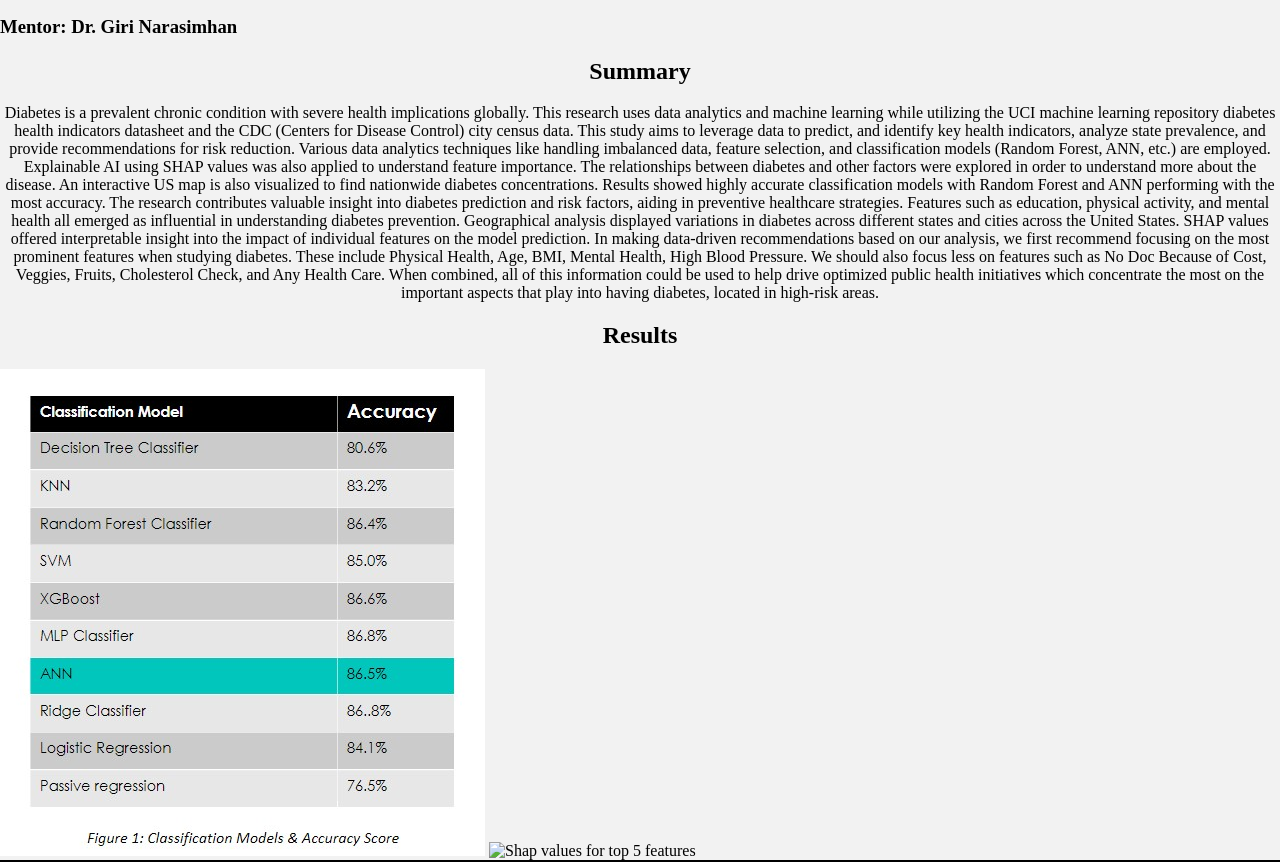
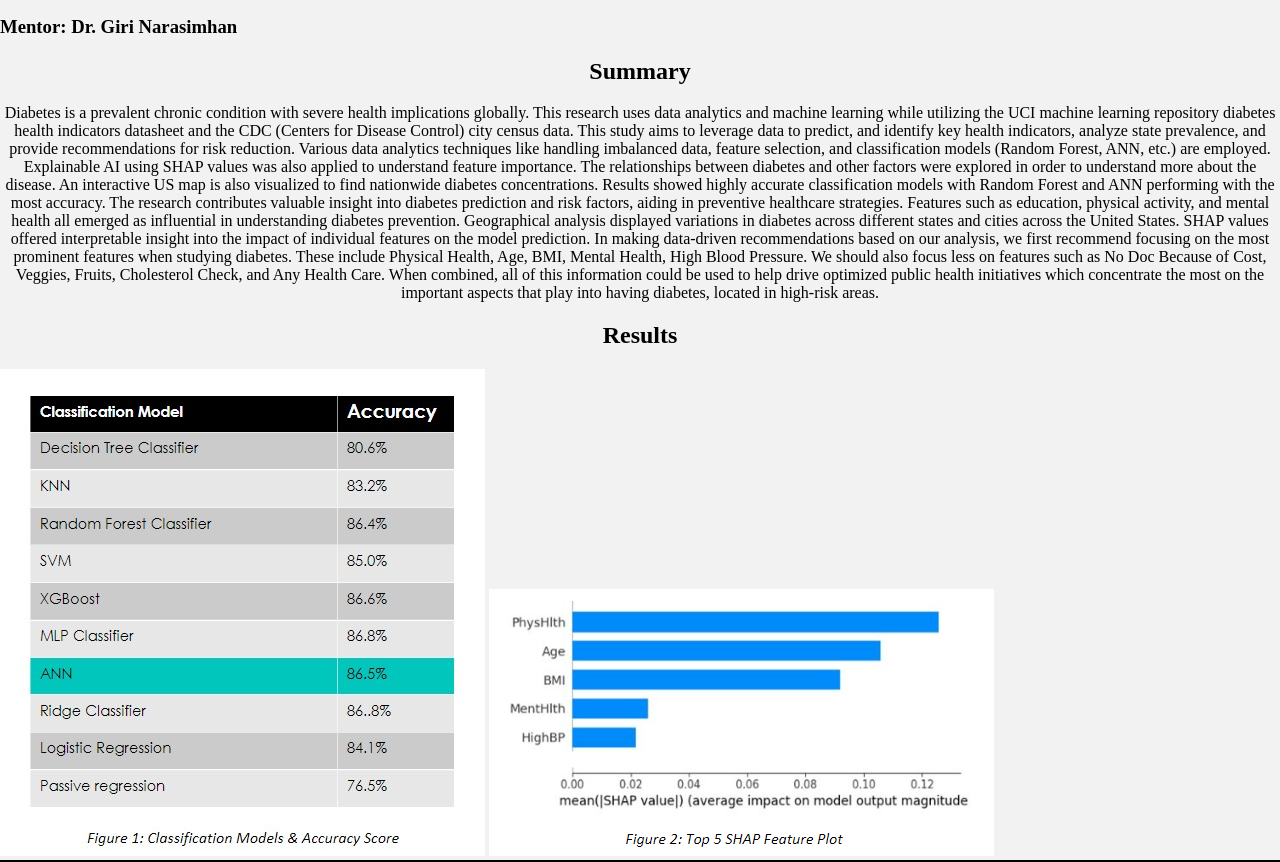
Before and after one commit to npagarani/npagarani.github.io, a plain HTML site: page index.html in a window 1280 px wide. Shown: the part 105-967 px from the top of the page. Drawn offline with Linux system fonts and the light colour scheme.

Commit message:
Update index.html

```diff
--- a/index.html
+++ b/index.html
@@ -40,7 +40,7 @@ Diabetes is a prevalent chronic condition with severe health implications global
 
       <h2 id="res" style="text-align: center">Results</h2>
 <img src="acc.jpg" alt="Accuracies of classification algorithms">
-<img src="shap.jpg" alt="Shap values for top 5 features">
+<img src="shap.png" alt="Shap values for top 5 features">
     </section>
 
     <footer>
```
